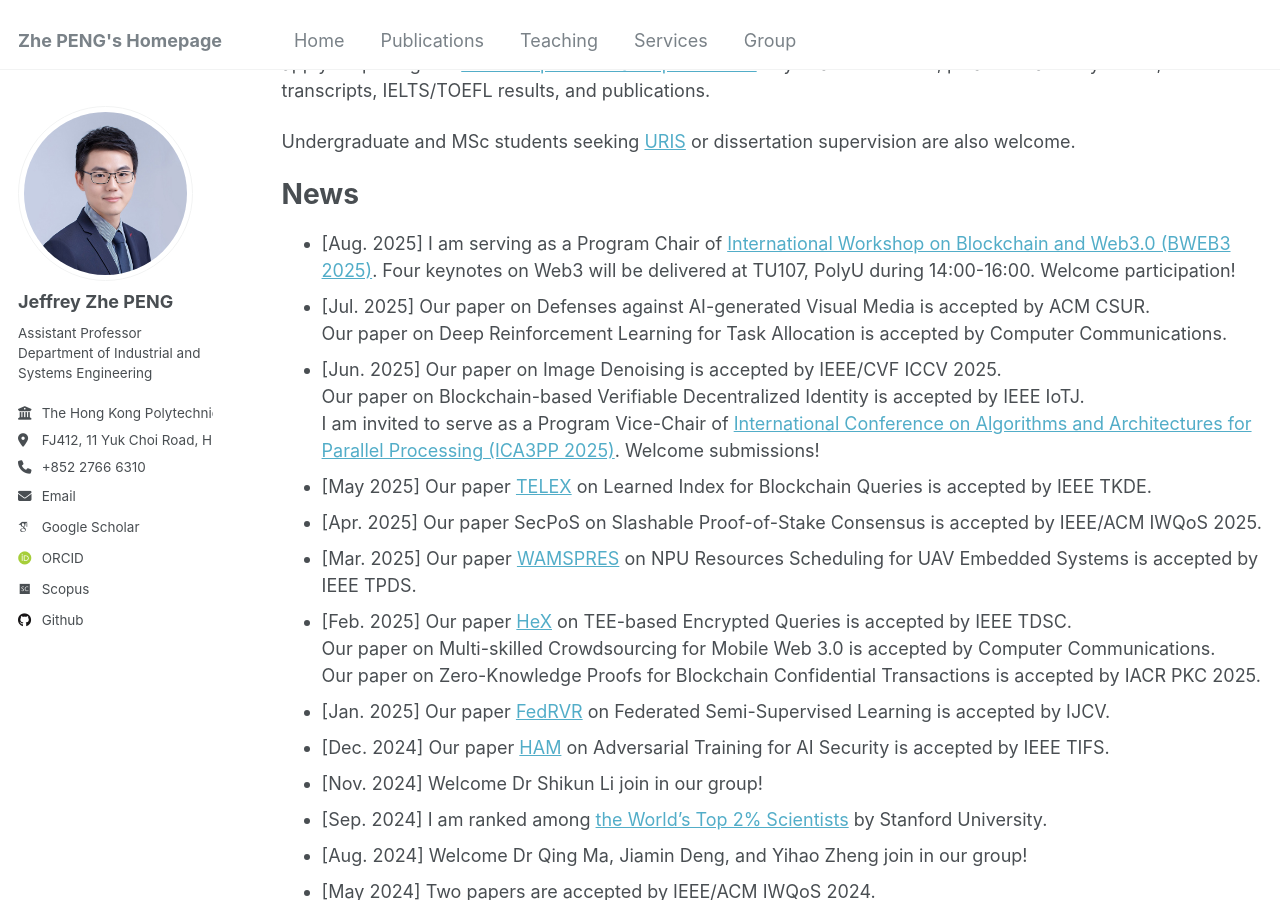
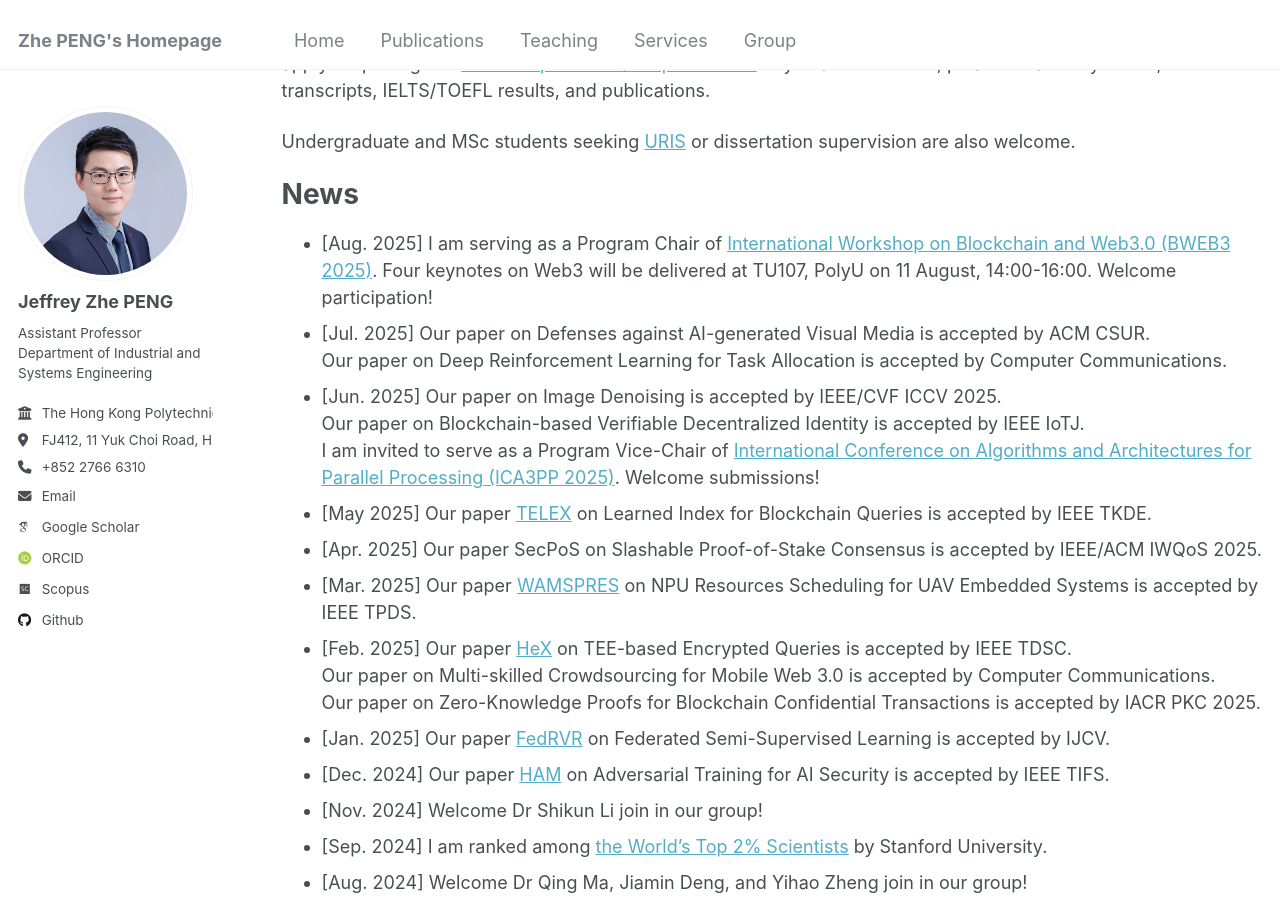
Before and after one commit to PENG-Zhe/peng-zhe.github.io, a Jekyll site: the page built from _pages/about.md, in a window 1280 px wide and 900 px high, scrolled down 679 px. Built offline with Jekyll 4.4.1, drawn with Linux system fonts in a browser that asks for light colours; some web fonts are replaced.

Commit message:
Update about.md

```diff
--- a/_pages/about.md
+++ b/_pages/about.md
@@ -25,7 +25,7 @@ Undergraduate and MSc students seeking [URIS](https://www.polyu.edu.hk/gs/ug-res
 
 
 # News
-- [Aug. 2025] I am serving as a Program Chair of <a href="https://bcra-conf.github.io/2025/calls/call-for-BWEB3/" target="_blank">International Workshop on Blockchain and Web3.0 (BWEB3 2025)</a>. Four keynotes on Web3 will be delivered at TU107, PolyU during 14:00-16:00. Welcome participation!
+- [Aug. 2025] I am serving as a Program Chair of <a href="https://bcra-conf.github.io/2025/calls/call-for-BWEB3/" target="_blank">International Workshop on Blockchain and Web3.0 (BWEB3 2025)</a>. Four keynotes on Web3 will be delivered at TU107, PolyU on 11 August, 14:00-16:00. Welcome participation!
 - [Jul. 2025] Our paper on Defenses against AI-generated Visual Media is accepted by ACM CSUR. <br>
 Our paper on Deep Reinforcement Learning for Task Allocation is accepted by Computer Communications.
 - [Jun. 2025] Our paper on Image Denoising is accepted by IEEE/CVF ICCV 2025. <br>
```
